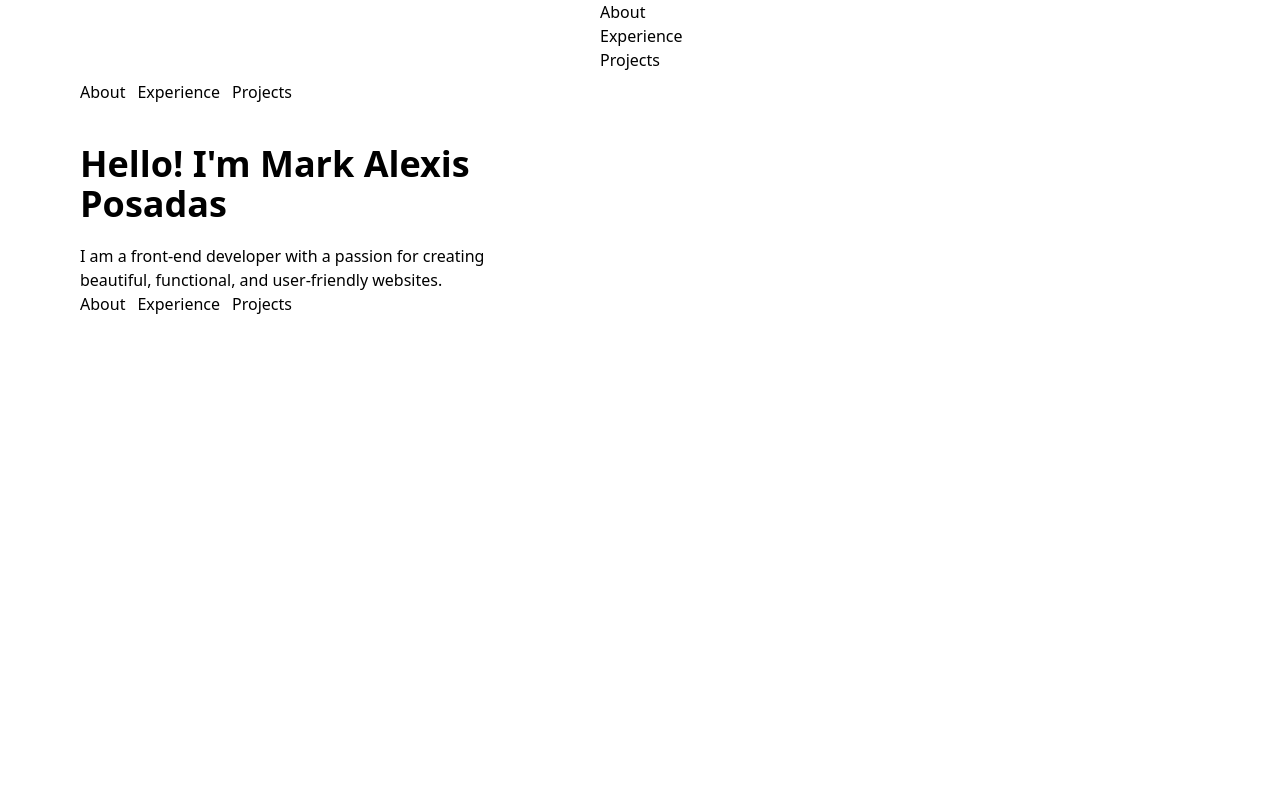
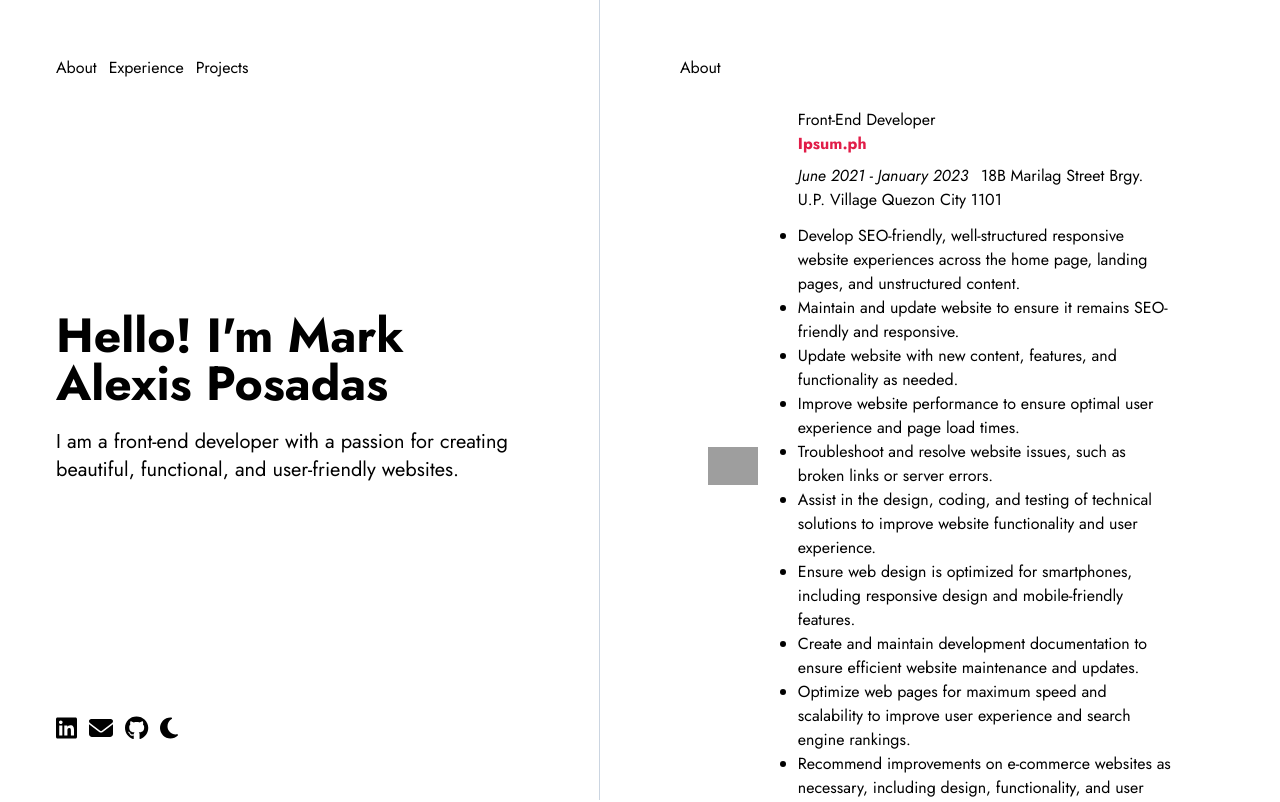
Before and after one commit to Mark-Alexis-Posadas/react-portfolio, a React (Vite) app: page / in a window 1280 px wide. Shown: the top 802 px of the page. Built offline with nearby package versions, Linux system fonts and the light colour scheme; grey boxes are pictures that could not be loaded.

Commit message:
install font awesome and added some data

```diff
--- a/index.html
+++ b/index.html
@@ -5,8 +5,14 @@
     <link rel="icon" type="image/svg+xml" href="/vite.svg" />
     <meta name="viewport" content="width=device-width, initial-scale=1.0" />
     <title>Mark Alexis Posadas - Portfolio Website</title>
+    <link rel="preconnect" href="https://fonts.googleapis.com" />
+    <link rel="preconnect" href="https://fonts.gstatic.com" crossorigin />
+    <link
+      href="https://fonts.googleapis.com/css2?family=Jost:ital,wght@0,100..900;1,100..900&display=swap"
+      rel="stylesheet"
+    />
   </head>
-  <body>
+  <body class="font-jost">
     <div id="root"></div>
     <script type="module" src="/src/main.tsx"></script>
   </body>
--- a/package.json
+++ b/package.json
@@ -10,7 +10,11 @@
     "preview": "vite preview"
   },
   "dependencies": {
+    "@fortawesome/fontawesome-free": "^6.5.2",
     "@fortawesome/fontawesome-svg-core": "^6.5.2",
+    "@fortawesome/free-brands-svg-icons": "^6.5.2",
+    "@fortawesome/free-solid-svg-icons": "^6.5.2",
+    "@fortawesome/react-fontawesome": "^0.2.2",
     "react": "^18.3.1",
     "react-dom": "^18.3.1",
     "uuid": "^10.0.0"
--- a/src/App.tsx
+++ b/src/App.tsx
@@ -7,7 +7,7 @@ export default function App() {
   return (
     <div className="flex">
       <Sidebar />
-      <main className="ml-[600px] w-full min-h-screen">
+      <main className="ml-[600px] w-full min-h-screen py-14 px-20">
         <About />
         <Experience />
         <Projects />
--- a/src/components/navbar/index.tsx
+++ b/src/components/navbar/index.tsx
@@ -2,6 +2,7 @@ import { NavbarTypes } from "../../types/navbar";
 interface NavbarProps {
   navbarData: NavbarTypes[];
 }
+
 export default function Navbar({ navbarData }: NavbarProps) {
   return (
     <nav className="flex items-center gap-3">
--- a/src/components/sidebar/index.tsx
+++ b/src/components/sidebar/index.tsx
@@ -1,18 +1,37 @@
 import Navbar from "../navbar";
-import navbarData from "../../data/navbar";
+import { navbarData } from "../../data/navbar";
+import { FontAwesomeIcon } from "@fortawesome/react-fontawesome";
+import { faEnvelope, faMoon } from "@fortawesome/free-solid-svg-icons";
+import { faGithub, faLinkedin } from "@fortawesome/free-brands-svg-icons";
 
 export default function Sidebar() {
   return (
-    <aside className="w-[600px] h-screen fixed p-20">
+    <aside className="w-[600px] flex flex-col h-screen fixed border-r border-slate-300 p-14">
       <Navbar navbarData={navbarData} />
-      <h1 className="font-bold text-4xl mt-10 mb-5">
+
+      <h1 className="font-bold text-5xl mt-auto mb-5">
         Hello! I'm Mark Alexis Posadas
       </h1>
-      <p>
+      <p className="text-xl">
         I am a front-end developer with a passion for creating beautiful,
         functional, and user-friendly websites.
       </p>
-      <Navbar navbarData={navbarData} />
+
+      <ul className="flex items-center gap-3 mt-auto">
+        <li>
+          <FontAwesomeIcon icon={faLinkedin} className="text-2xl" />
+        </li>
+
+        <li>
+          <FontAwesomeIcon icon={faEnvelope} className="text-2xl" />
+        </li>
+        <li>
+          <FontAwesomeIcon icon={faGithub} className="text-2xl" />
+        </li>
+        <li>
+          <FontAwesomeIcon icon={faMoon} className="text-2xl" />
+        </li>
+      </ul>
     </aside>
   );
 }
--- a/src/data/experience.ts
+++ b/src/data/experience.ts
@@ -0,0 +1,44 @@
+import { v4 as uuidv4 } from "uuid";
+import { Experience } from "../types/experience";
+const experienceData: Experience[] = [
+  {
+    id: uuidv4(),
+    logo: "src/assets/images/ipsum-logo.png",
+    title: "Front-End Developer",
+    company: "Ipsum.ph",
+    date: "June 2021 - January 2023",
+    address: " 18B Marilag Street Brgy. U.P. Village Quezon City 1101",
+    jobDescriptions: [
+      "Develop SEO-friendly, well-structured responsive website experiences across the home page, landing pages, and unstructured content.",
+      "Maintain and update website to ensure it remains SEO-friendly and responsive.",
+      "Update website with new content, features, and functionality as needed.",
+      "Improve website performance to ensure optimal user experience and page load times.",
+      "Troubleshoot and resolve website issues, such as broken links or server errors.",
+      "Assist in the design, coding, and testing of technical solutions to improve website functionality and user experience.",
+      "Ensure web design is optimized for smartphones, including responsive design and mobile-friendly features.",
+      "Create and maintain development documentation to ensure efficient website maintenance and updates.",
+      "Optimize web pages for maximum speed and scalability to improve user experience and search engine rankings.",
+      "Recommend improvements on e-commerce websites as necessary, including design, functionality, and user experience.",
+    ],
+  },
+
+  {
+    id: uuidv4(),
+    logo: "src/assets/images/olit-logo.png",
+    title: "Front-End Developer",
+    company: "Online IT Solutions",
+    date: "December 2018 - July 2020",
+    address: "56 Conchu St. Project 4, Cubao, Quezon City, Metro Manila",
+    jobDescriptions: [
+      "Implementing web design and development principles to build stable software.",
+      "Bringing mock-ups to life using HTML, CSS, BEM, JAVASCRIPT and other PLUGINS.",
+      "Collaborating closely with the team to support projects during all phases of delivery.",
+      "Building websites and apps that are responsive and usable.",
+      "Building reusable code for future use.",
+      "Maintaining brand consistency throughout design.",
+      "Ensuring web design is optimized for smartphones.",
+    ],
+  },
+];
+
+export default experienceData;
--- a/src/data/navbar.ts
+++ b/src/data/navbar.ts
@@ -2,9 +2,8 @@ import { v4 as uuidv4 } from "uuid";
 
 import { NavbarTypes } from "../types/navbar";
 
-const navbarData: NavbarTypes[] = [
-  { id: uuidv4(), text: "about", icon: ["fas", "user-gear"] },
-  { id: uuidv4(), text: "experience", icon: ["fas", "briefcase"] },
-  { id: uuidv4(), text: "projects", icon: ["fas", "diagram-project"] },
+export const navbarData: NavbarTypes[] = [
+  { id: uuidv4(), text: "about" },
+  { id: uuidv4(), text: "experience" },
+  { id: uuidv4(), text: "projects" },
 ];
-export default navbarData;
--- a/src/pages/experience/index.tsx
+++ b/src/pages/experience/index.tsx
@@ -1,3 +1,31 @@
+import experienceData from "../../data/experience";
 export default function Experience() {
-  return <div>Experience</div>;
+  return (
+    <section>
+      {experienceData.map((data) => (
+        <article className="flex flex-col md:flex-row items-center mb-5 p-7">
+          <figure className="mb-5 md:mb-0">
+            <img
+              src={data.logo}
+              alt="logo"
+              className="w-[218px] object-cover pr-10"
+            />
+          </figure>
+          <div>
+            <header className="mb-3">
+              <h3>{data.title}</h3>
+              <h2 className="font-bold text-rose-600 mb-2">{data.company}</h2>
+              <span className="italic text-base mr-2">{data.date}</span>
+              <span className="text-base">{data.address}</span>
+            </header>
+            <ul className="list-disc">
+              {data.jobDescriptions.map((description, index) => (
+                <li key={index}>{description}</li>
+              ))}
+            </ul>
+          </div>
+        </article>
+      ))}
+    </section>
+  );
 }
--- /dev/null
+++ b/src/types/experience.ts
@@ -0,0 +1,9 @@
+export interface Experience {
+  id: string;
+  logo: string;
+  title: string;
+  company: string;
+  date: string;
+  address: string;
+  jobDescriptions: string[];
+}
--- a/src/types/navbar.ts
+++ b/src/types/navbar.ts
@@ -1,6 +1,4 @@
-import { IconProp } from "@fortawesome/fontawesome-svg-core";
 export interface NavbarTypes {
   id: string;
   text: string;
-  icon: IconProp;
 }
--- a/tailwind.config.js
+++ b/tailwind.config.js
@@ -2,7 +2,14 @@
 export default {
   content: ["./index.html", "./src/**/*.{js,ts,jsx,tsx}"],
   theme: {
-    extend: {},
+    extend: {
+      fontFamily: {
+        jost: ["Jost", "sans-serif"],
+      },
+      boxShadow: {
+        "custom-shadow": "rgba(100, 100, 111, 0.2) 0px 7px 29px 0px",
+      },
+    },
   },
   plugins: [],
 };
```
Also changed, not shown: 1 other file (tests, documents, lock files or other folders).
